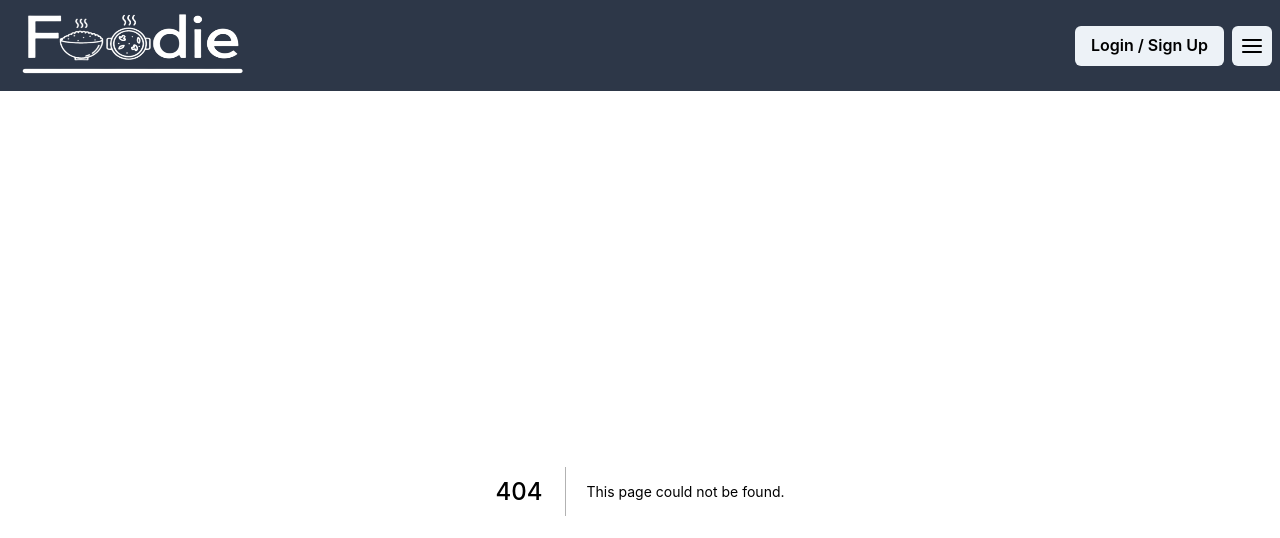
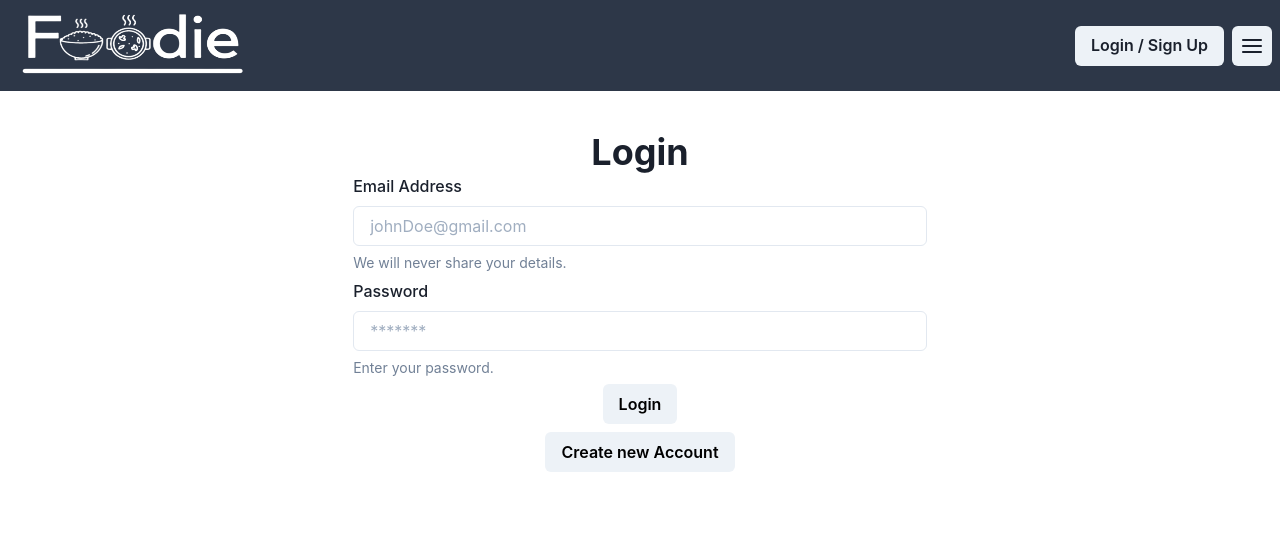
Before and after one commit to patchinator/foodie_2, a Next.js app: page /auth/log-in in a window 1280 px wide. Before the commit this address had no page. Shown: the top 538 px of the page. Built offline with nearby package versions, Linux system fonts and the light colour scheme.

Commit message:
added auth folder for auth pages. Copied log-in page

```diff
--- /dev/null
+++ b/pages/auth/log-in.js
@@ -0,0 +1,7 @@
+import AuthForm from "../../components/auth/authForm";
+
+const Login = () => {
+  return <AuthForm />;
+};
+
+export default Login;
```
